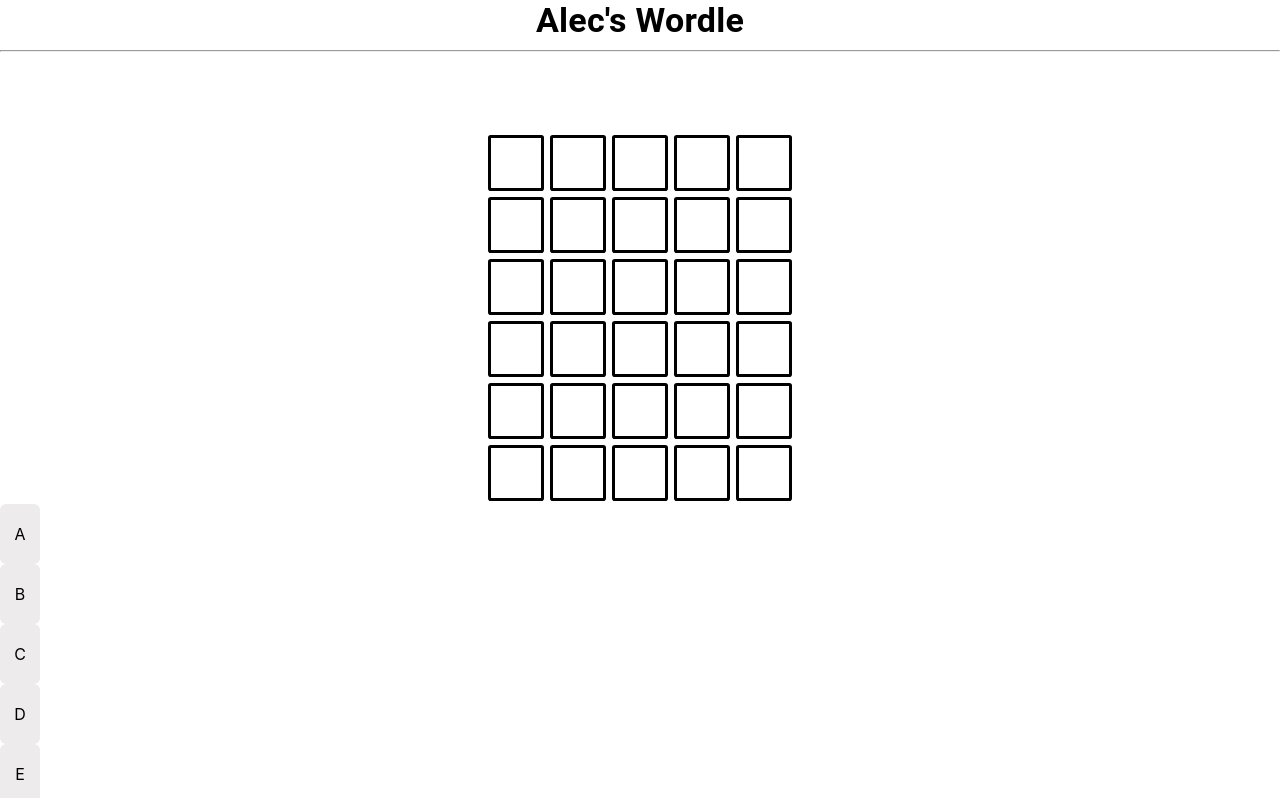
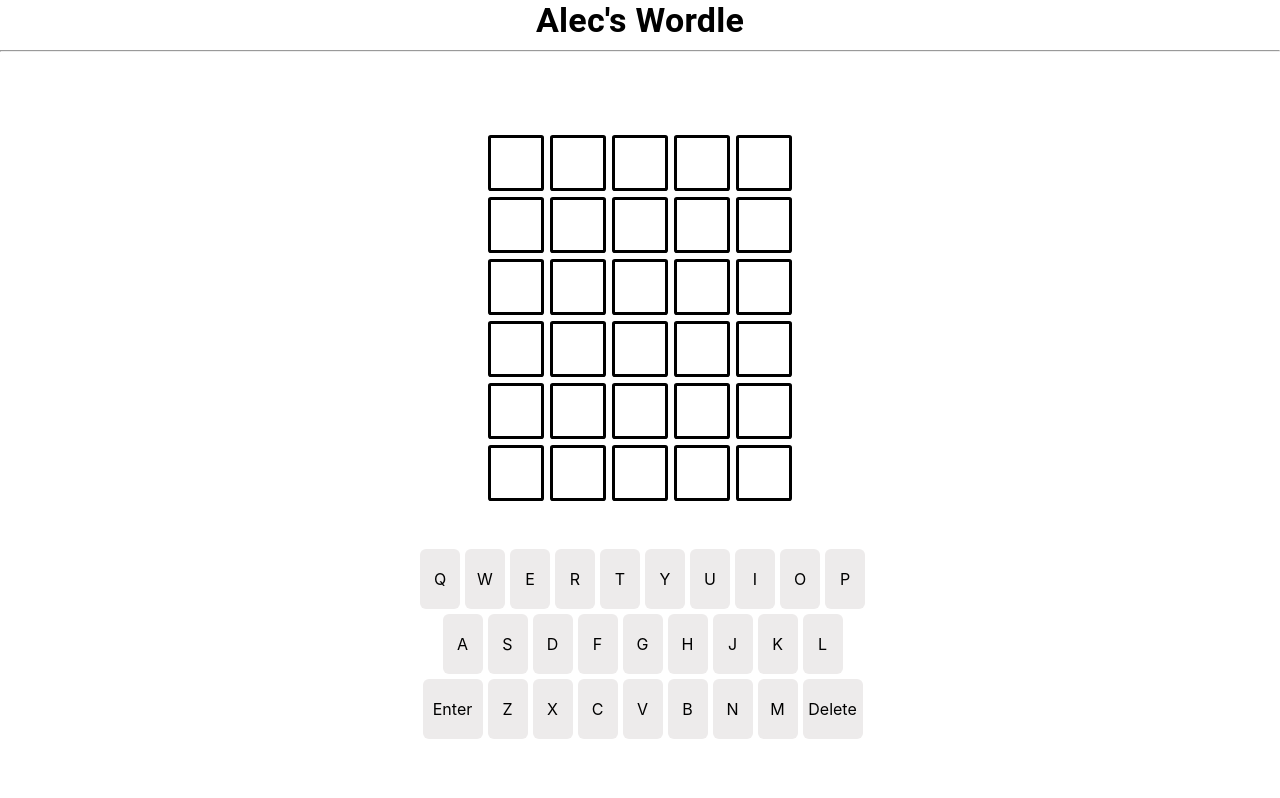
Before and after one commit to aldew5/Dewordle, a React (Create React App) app: page / in a window 1280 px wide. Shown: the top 798 px of the page. Built offline with nearby package versions, Linux system fonts and the light colour scheme.

Commit message:
finished keyboard ui

```diff
--- a/src/components/Game.tsx
+++ b/src/components/Game.tsx
@@ -78,7 +78,7 @@ const Game = () => {
     });
 
     return (
-        <div>
+        <div style={{marginBottom:"40px"}}>
             <Typography variant="h4"><b>Alec's Wordle</b></Typography>
             <hr />
             <div style={{ marginTop: "5rem" }}>
--- a/src/components/Key.tsx
+++ b/src/components/Key.tsx
@@ -10,7 +10,7 @@ const Key = ({value}: KeyProps) => {
         console.log("HERE");
     }, [])
     return (
-        <div className={styles.key}>
+        <div className={(value !== "Enter" && value !== "Delete") ? styles.key : styles.command}>
             {value}
         </div>
     )
--- a/src/components/Keyboard.tsx
+++ b/src/components/Keyboard.tsx
@@ -7,23 +7,57 @@ interface Key {
 
 
 const KeyBoard = () => {
-    const [keys, setKeys] = useState<Key[]>([]);
-    let alph: string = "ABCDEFGHIJKLMNOPQRSTUVWXYZ";
+    const [firstKeys, setFirstKeys] = useState<Key[]>([]);
+    const [secondKeys, setSecondKeys] = useState<Key[]>([]);
+    const [thirdKeys, setThirdKeys] = useState<Key[]>([]);
+
+    let alph: string = "QWERTYUIOPASDFGHJKLZXCVBNM";
 
     useEffect(() => {
         let key_list: Key[] = [];
-        for (let i = 0; i < alph.length; i++){
+        for (let i = 0; i < 10; i++){
             key_list.push({ value: alph[i] });
         }
-        setKeys(key_list);
+        setFirstKeys(key_list);
+
+        key_list = [];
+        for (let i = 10; i < 19; i++){
+            key_list.push({ value: alph[i] })
+        }
+        setSecondKeys(key_list);
+
+        key_list = [{ value:"Enter" }];
+        for (let i = 19; i < 26; i++) {
+            key_list.push({ value: alph[i] })
+        }
+        key_list.push({ value: "Delete" });
+        setThirdKeys(key_list);
 
     }, [])
 
     return (
         <div>
-            <div>
-                {keys.map((key) => (
-                    <Key value={key.value}/>
+            <div style={{ margin: "auto", width: "300px", display: "table" }}>
+                {firstKeys.map((key) => (
+                    <div style={{ width: "50px", display: "table-cell" }}>
+                        <Key value={key.value}/>
+                    </div>
+
+                ))}
+            </div>
+            <div style={{ margin: "auto", width: "300px", display: "table" }}>
+                {secondKeys.map((key) => (
+                    <div style={{ width: "50px", display: "table-cell" }}>
+                        <Key value={key.value}/>
+                    </div>
+
+                ))}
+            </div>
+            <div style={{ margin: "auto", width: "300px", display: "table" }}>
+                {thirdKeys.map((key) => (
+                    <div style={{ width: "50px", display: "table-cell" }}>
+                        <Key value={key.value}/>
+                    </div>
 
                 ))}
             </div>
--- a/src/styles/Key.module.css
+++ b/src/styles/Key.module.css
@@ -6,4 +6,18 @@
     justify-content: center;
     align-items: center;
     background-color: rgb(237, 235, 235);
+    margin-left: 5px;
+    margin-top: 5px;
 }
+
+.command {
+    width: 60px;
+    height: 60px;
+    border-radius: 6px;
+    display: flex;
+    justify-content: center;
+    align-items: center;
+    background-color: rgb(237, 235, 235);
+    margin-left: 5px;
+    margin-top: 5px;
+}
```
